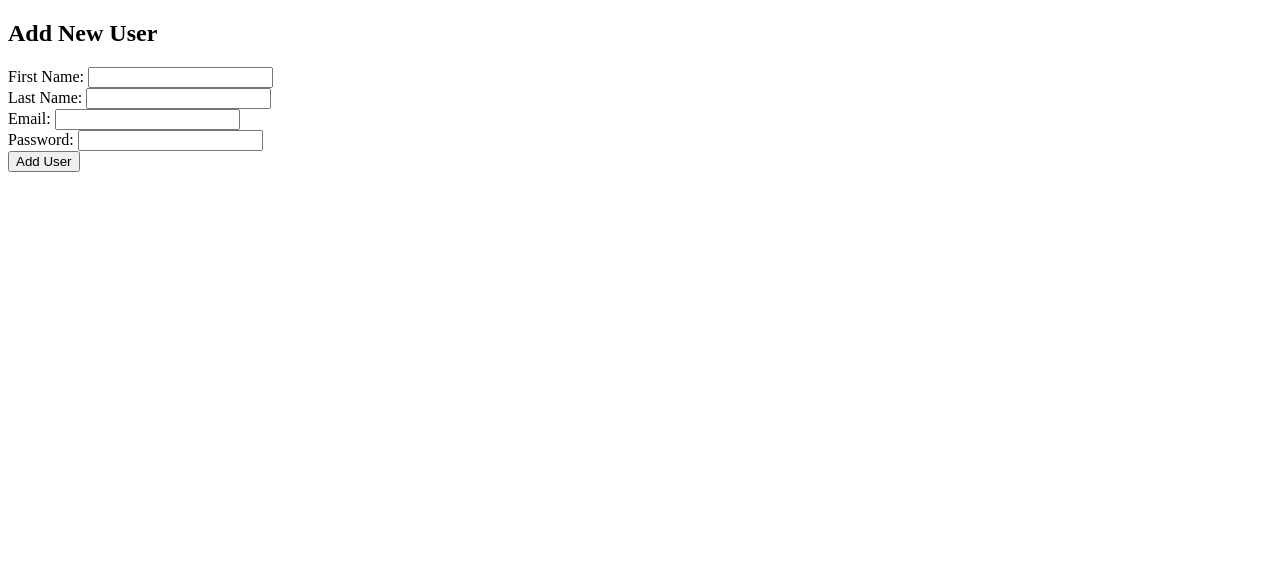
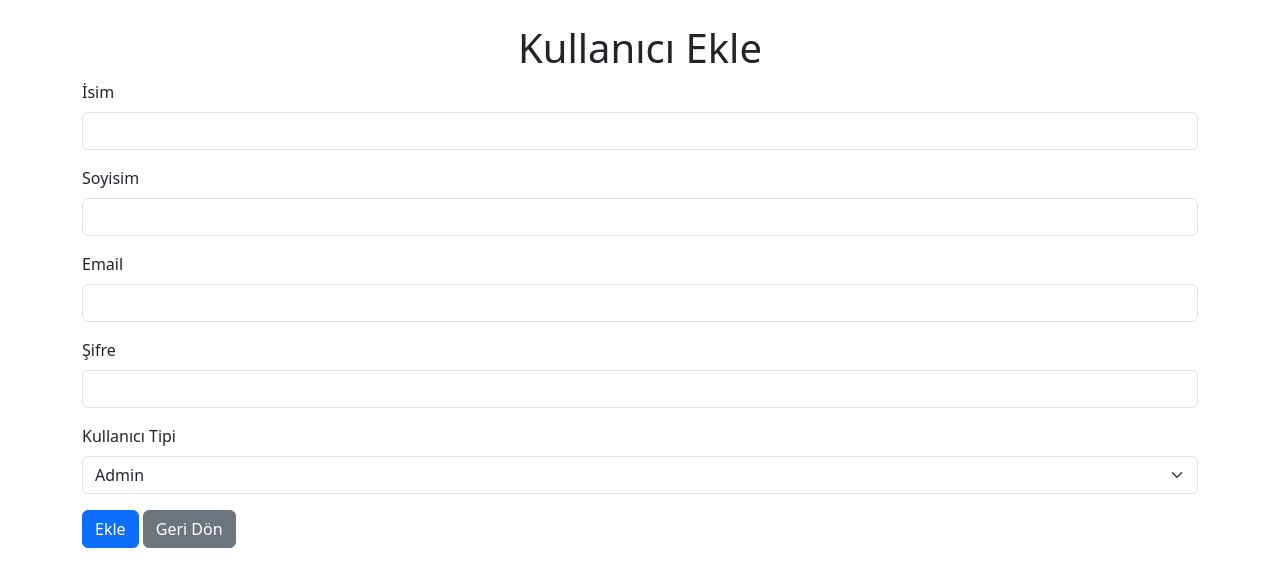
Before and after one commit to damlas123/vtys_project, a Flask app: page /add_user in a window 1280 px wide. Shown: the top 587 px of the page. Run offline with Flask 3, Linux system fonts and the light colour scheme; some libraries are stand-ins or nearby versions.

Commit message:
Update add_user.html

```diff
--- a/templates/add_user.html
+++ b/templates/add_user.html
@@ -3,20 +3,41 @@
 <head>
     <meta charset="UTF-8">
     <meta name="viewport" content="width=device-width, initial-scale=1.0">
-    <title>Add User</title>
+    <title>Kullanıcı Ekle</title>
+    <link rel="stylesheet" href="https://cdn.jsdelivr.net/npm/bootstrap@5.3.0/dist/css/bootstrap.min.css">
 </head>
 <body>
-    <h2>Add New User</h2>
-    <form action="{{ url_for('add_user') }}" method="POST">
-        <label for="user_name">First Name: </label>
-        <input type="text" name="user_name" required><br>
-        <label for="user_surname">Last Name: </label>
-        <input type="text" name="user_surname" required><br>
-        <label for="email">Email: </label>
-        <input type="email" name="email" required><br>
-        <label for="password">Password: </label>
-        <input type="password" name="password" required><br>
-        <input type="submit" value="Add User">
-    </form>
+    <div class="container mt-4">
+        <h1 class="text-center">Kullanıcı Ekle</h1>
+        <form action="/add_user" method="post">
+            <div class="mb-3">
+                <label for="isim" class="form-label">İsim</label>
+                <input type="text" id="isim" name="isim" class="form-control" required>
+            </div>
+            <div class="mb-3">
+                <label for="soyisim" class="form-label">Soyisim</label>
+                <input type="text" id="soyisim" name="soyisim" class="form-control" required>
+            </div>
+            <div class="mb-3">
+                <label for="email" class="form-label">Email</label>
+                <input type="email" id="email" name="email" class="form-control" required>
+            </div>
+            <div class="mb-3">
+                <label for="sifre" class="form-label">Şifre</label>
+                <input type="password" id="sifre" name="sifre" class="form-control" required>
+            </div>
+            <div class="mb-3">
+                <label for="kullanici_tipi" class="form-label">Kullanıcı Tipi</label>
+                <select id="kullanici_tipi" name="kullanici_tipi" class="form-select" required>
+                    <option value="admin">Admin</option>
+                    <option value="girişimci">Girişimci</option>
+                    <option value="yönetici">Yönetici</option>
+                    <option value="user">User</option>
+                </select>
+            </div>
+            <button type="submit" class="btn btn-primary">Ekle</button>
+            <a href="/" class="btn btn-secondary">Geri Dön</a>
+        </form>
+    </div>
 </body>
 </html>
```
